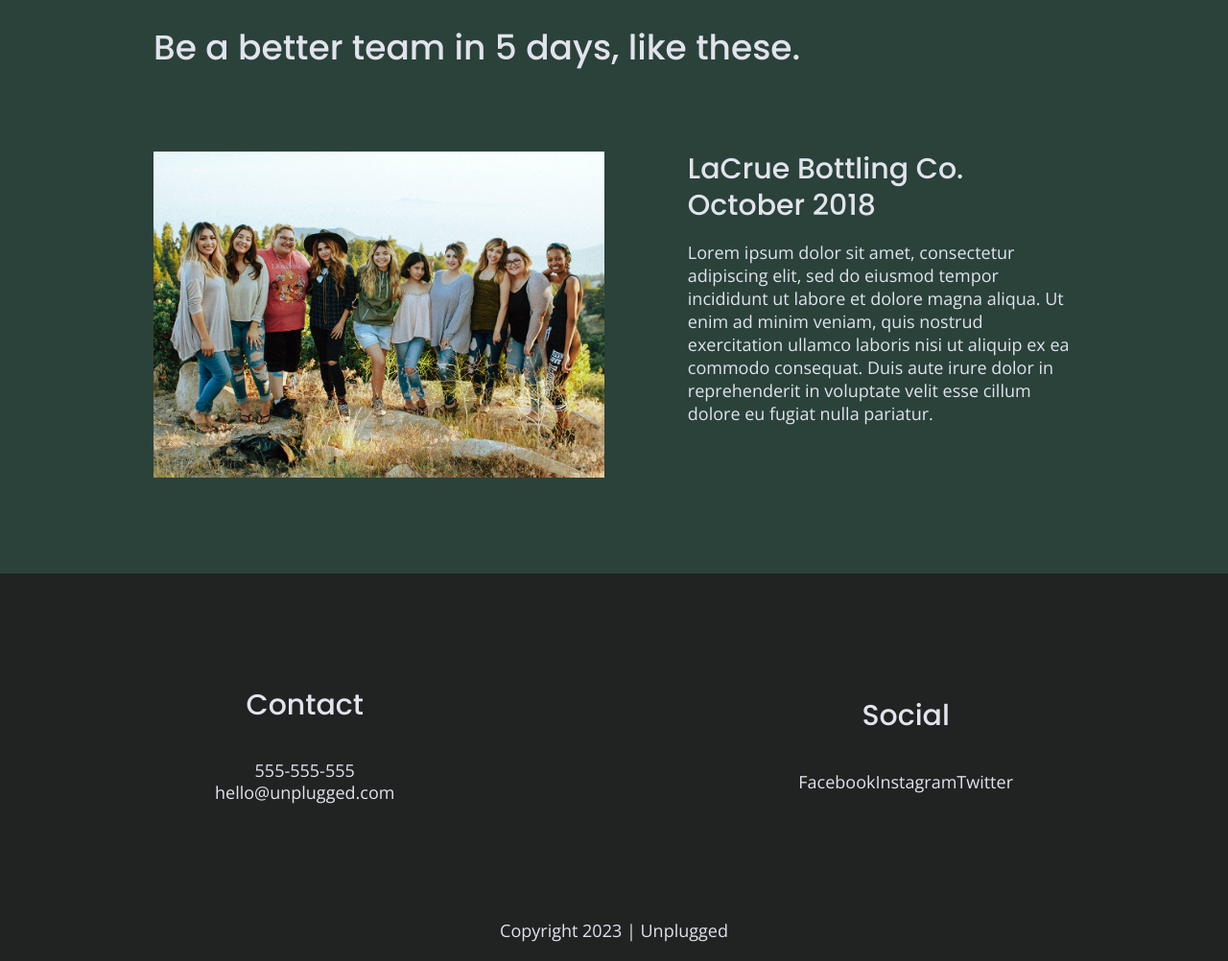
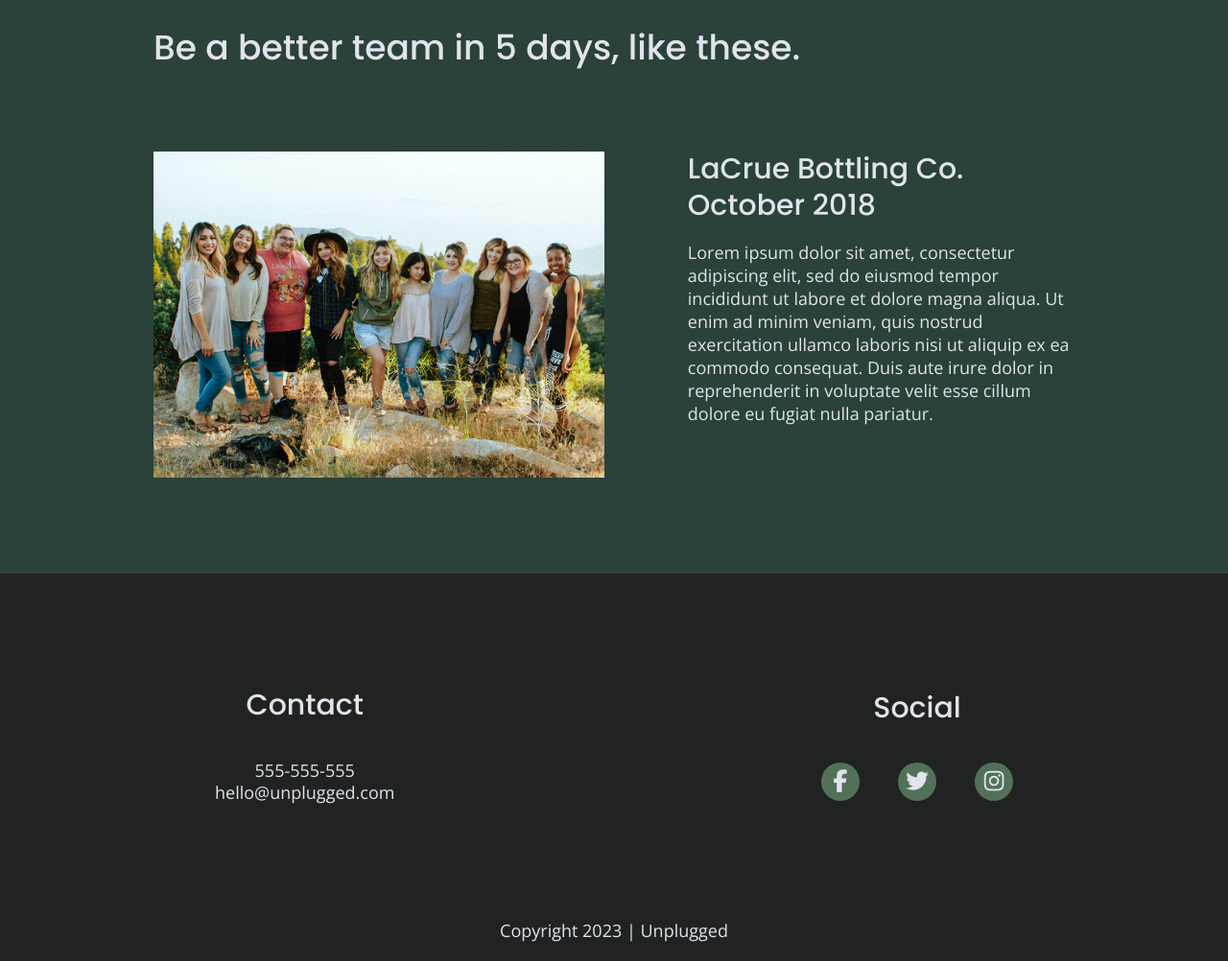
Before and after one commit to seth-knox/unplugged-website, a website built with Parcel: page index.html in a window 1280 px wide. Shown: the part 1972-2974 px from the top of the page at 96% size. Built offline with nearby package versions, Linux system fonts and the light colour scheme.

Commit message:
Footer social media icons added

```diff
--- a/css/main.css
+++ b/css/main.css
@@ -240,9 +240,17 @@ footer .social-icons {
 }
 
 footer .social-icons p {
+  background-color: #527158;
+  border-radius: 50%;
+  width: 40px;
+  height: 40px;
   display: flex;
   justify-content: center;
   align-items: center;
+}
+
+footer .social-icons p i {
+  font-size: 1.3125em;
 }
 
 footer .copyright {
@@ -679,6 +687,11 @@ input[type=button] {
     line-height: 1.285;
   }
 
+  footer .social-icons {
+    width: 12.5em;
+    justify-content: space-between;
+  }
+
   footer .copyright {
     width: 100%;
   }
--- a/index.html
+++ b/index.html
@@ -157,13 +157,13 @@
           <h4> Social</h4>
           <div class="social-icons">
             <p>
-              <a href="https://www.facebook.com" target="_blank">Facebook</a>
+              <a href="https://www.facebook.com" target="_blank"><i class="fab fa-facebook-f"></i></a>
             </p>
             <p>
-              <a href="https://www.instagram.com" target="_blank">Instagram</a>
+              <a href="https://www.instagram.com" target="_blank"><i class="fab fa-twitter"></i></a>
             </p>
             <p>
-              <a href="https://www.twitter.com" target="_blank">Twitter</a>
+              <a href="https://www.twitter.com" target="_blank"><i class="fab fa-instagram"></i></a>
             </p>
           </div>
         </div>
```
